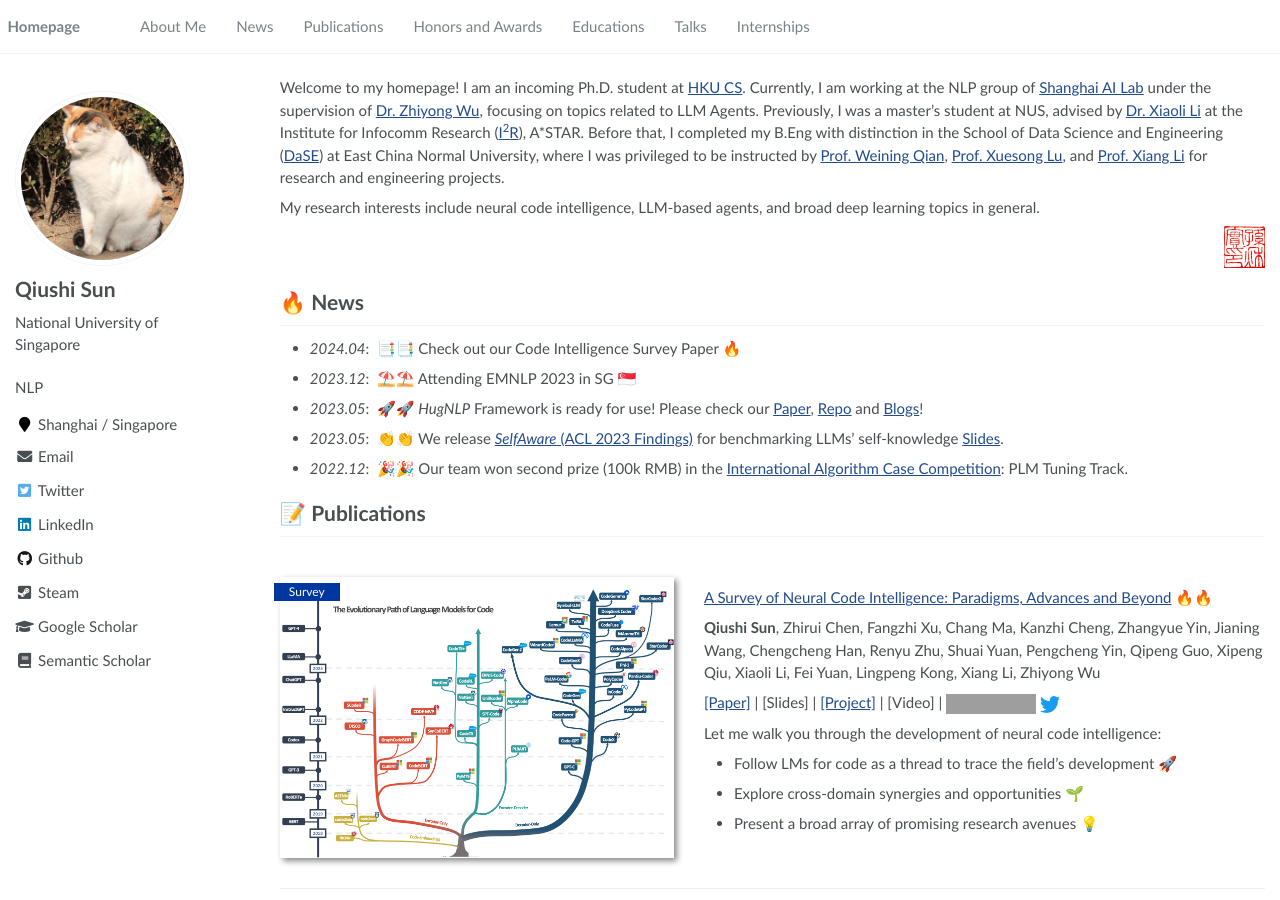
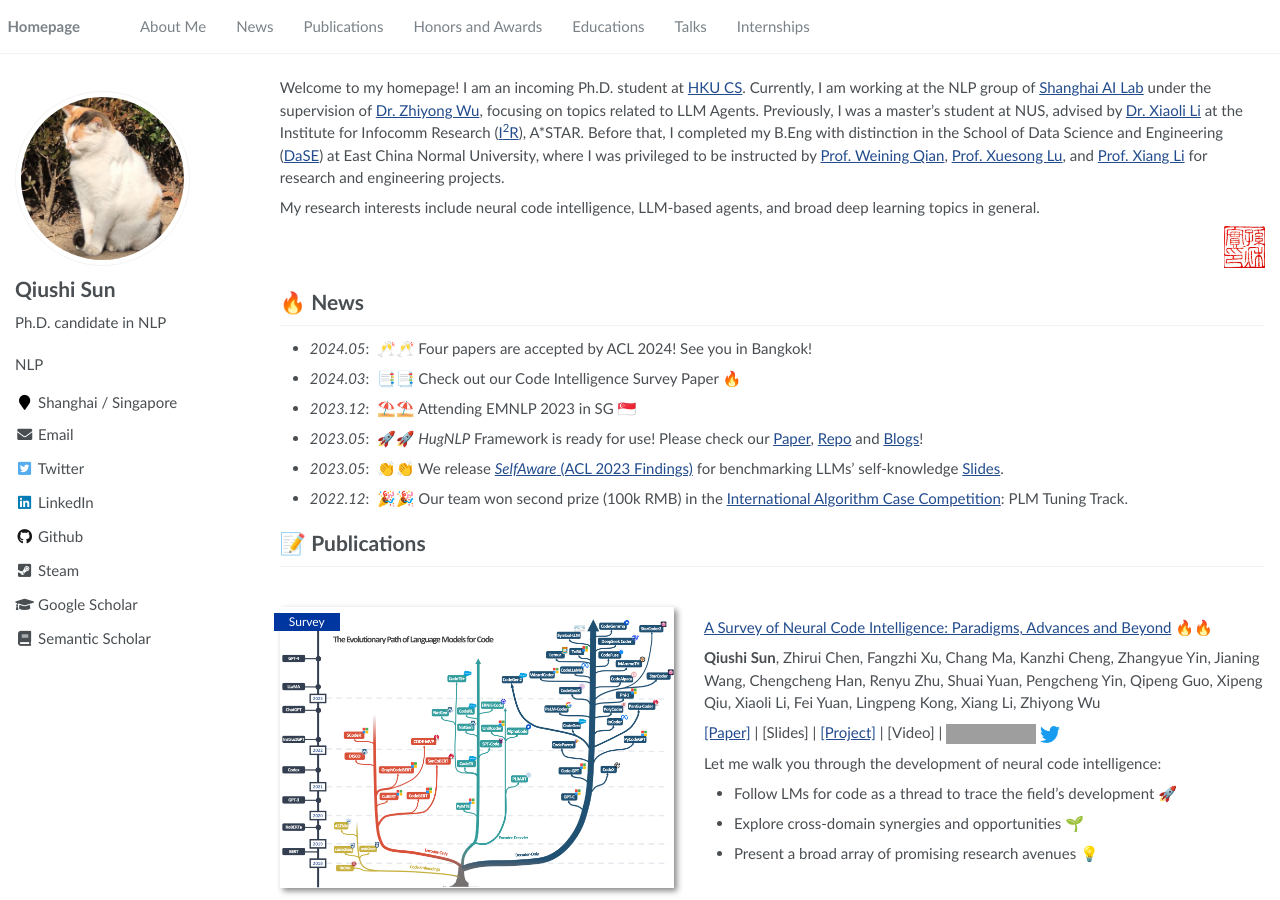
Before and after one commit to lixiang3776/lixiang3776.github.io, a Jekyll site: the page built from _pages/about.md, in a window 1280 px wide and 900 px high. Built offline with Jekyll 4.4.1, drawn with Linux system fonts in a browser that asks for light colours; some of the changed text lies outside the part shown; grey boxes are pictures that could not be loaded.

Commit message:
update: miscs

```diff
--- a/_config.yml
+++ b/_config.yml
@@ -23,7 +23,7 @@ baidu_site_verification  :  # get baidu_site_verification from https://ziyuan.ba
 author:
   name             : "Qiushi Sun"
   avatar           : "images/Qiushi.png"
-  bio              : "National University of Singapore"
+  bio              : "Ph.D. candidate in NLP"
   location         : "Shanghai / Singapore"
   employer         :
   pubmed           :
--- a/_pages/about.md
+++ b/_pages/about.md
@@ -30,7 +30,8 @@ My research interests include neural code intelligence, LLM-based agents, and br
 <img src='./images/qiushi-seal.jpg' style='width: 2.75em;'>
 </div>
 # 🔥 News
-- *2024.04*: &nbsp;📑📑 Check out our Code Intelligence Survey Paper 🔥
+- *2024.05*: &nbsp;🥂🥂 Four papers are accepted by ACL 2024! See you in Bangkok!
+- *2024.03*: &nbsp;📑📑 Check out our Code Intelligence Survey Paper 🔥
 - *2023.12*: &nbsp;⛱️⛱️ Attending EMNLP 2023 in SG 🇸🇬
 - *2023.05*: &nbsp;🚀🚀 *HugNLP* Framework is ready for use! Please check our [Paper](https://arxiv.org/abs/2302.14286), [Repo](https://github.com/HugAILab/HugNLP) and [Blogs](https://zhuanlan.zhihu.com/p/628106578)!
 - *2023.05*: &nbsp;👏👏 We release [*SelfAware* (ACL 2023 Findings)](https://arxiv.org/abs/2305.18153) for benchmarking LLMs' self-knowledge [Slides](./files/ACL23_LLMSA-Presentation.pdf).
--- a/_pages/includes/edu.md
+++ b/_pages/includes/edu.md
@@ -1,4 +1,5 @@
 # 📖 Educations
-- *2022.08 - 2024.01 (now)*, Master, National University of Singapore  <img src='./images/svgs/NUS-logo.svg' style='width: 2.1em;'>, Singapore.
+<!-- - *2024.08 - Present*, Ph.D, The University of Hong Kong  <img src='./images/logos/hku_logo.png' style='width: 2.15em;'>, Hong Kong SAR. -->
+- *2022.08 - 2024.01*, Master, National University of Singapore  <img src='./images/svgs/NUS-logo.svg' style='width: 2.1em;'>, Singapore.
 - *2018.09 - 2022.07*, Undergraduate, School of Data Science and Engineering, East China Normal University  <img src='./images/svgs/ECNU-logo.svg.png' style='width: 1.5em;'>, Shanghai, China.
 - *2011.09 - 2018.07*, Middle School, Pudong Foreign Languages School  <img src='./images/svgs/PFLS-logo.png' style='width: 1.5em;'>, SISU, Shanghai, China.
```
Also changed, not shown: images/logos/hku_logo.png (added).
